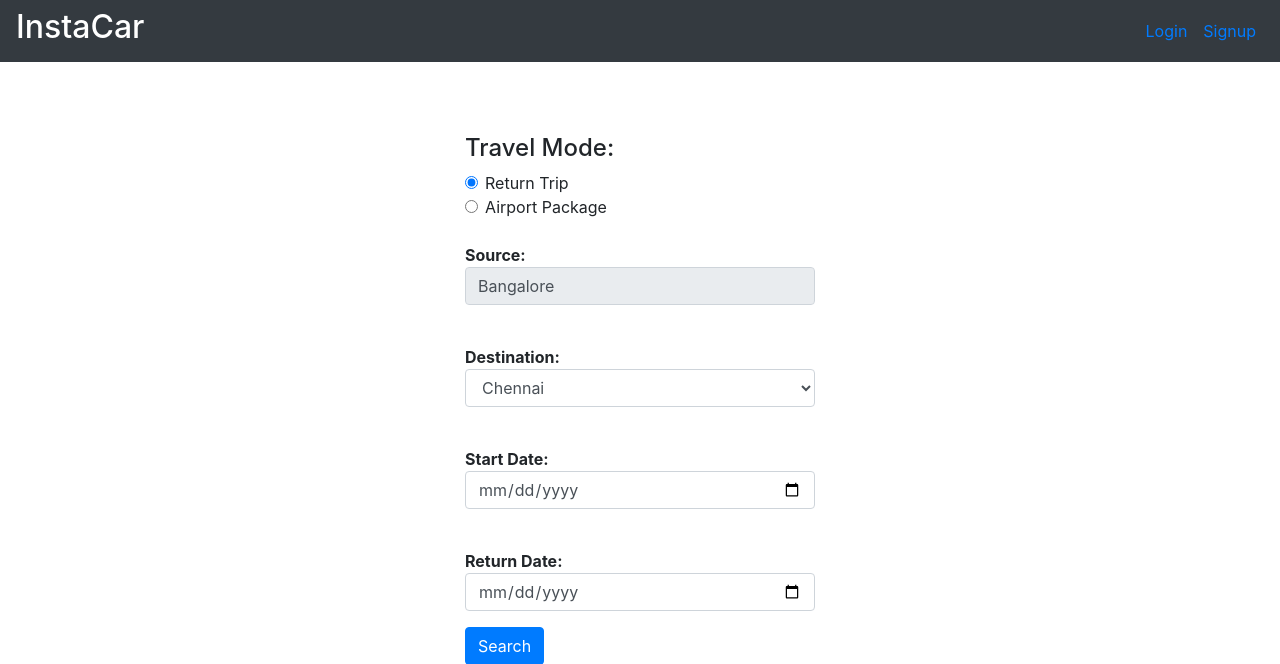
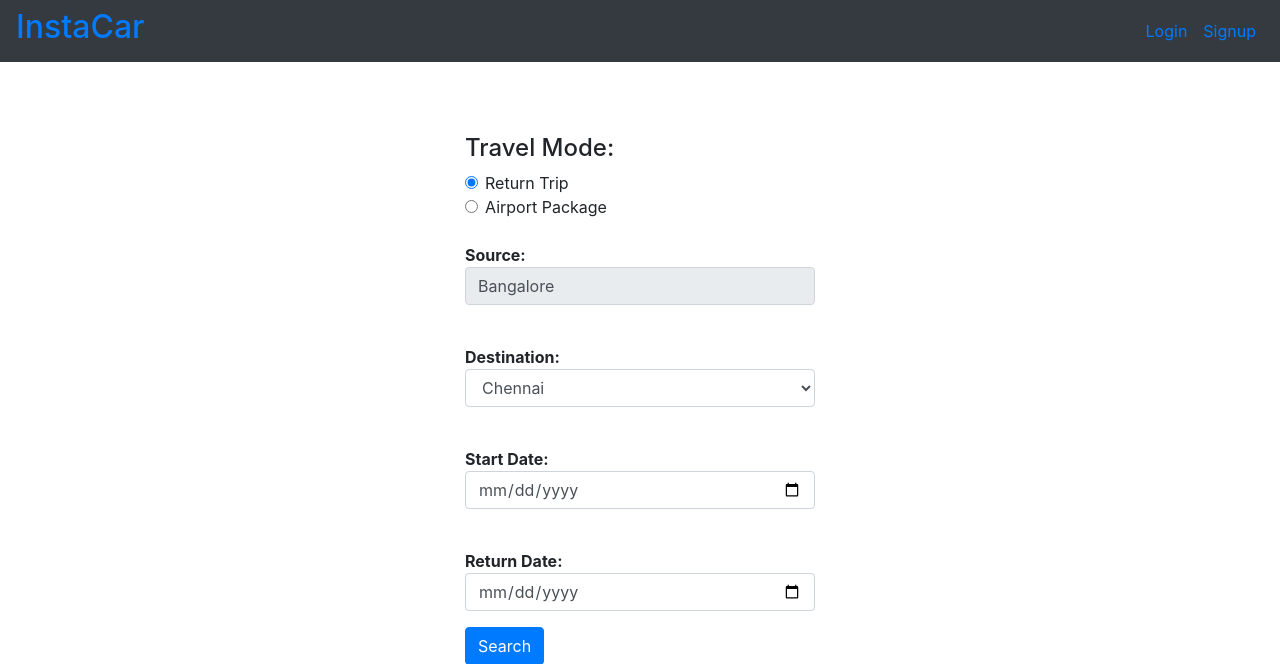
Before and after one commit to tahseen09/instacar, a Django app: page / in a window 1280 px wide. Shown: the top 664 px of the page. Run offline with Django 3.2, Linux system fonts and the light colour scheme; data comes from the database, SQL or seed files in the repository; some libraries are stand-ins or nearby versions.

Commit message:
Index Link Added

```diff
--- a/templates/carsearch.html
+++ b/templates/carsearch.html
@@ -20,7 +20,7 @@
         <script src="https://cdnjs.cloudflare.com/ajax/libs/popper.js/1.14.7/umd/popper.min.js" integrity="sha384-UO2eT0CpHqdSJQ6hJty5KVphtPhzWj9WO1clHTMGa3JDZwrnQq4sF86dIHNDz0W1" crossorigin="anonymous"></script>
 
         <nav class="navbar navbar-expand-sm bg-dark">
-            <h2 style="color:white;">InstaCar</h2>
+            <h2 style="color:white;"><a href="{% url 'index' %}">InstaCar</a></h2>
             <ul class="navbar-nav ml-auto">
                 {% if user.is_authenticated %}
                     <li class="nav-item"><a class="nav-link" href="{% url 'logout' %}">Logout</a></li>
--- a/templates/index.html
+++ b/templates/index.html
@@ -18,7 +18,7 @@
     <script src="https://cdnjs.cloudflare.com/ajax/libs/popper.js/1.14.7/umd/popper.min.js" integrity="sha384-UO2eT0CpHqdSJQ6hJty5KVphtPhzWj9WO1clHTMGa3JDZwrnQq4sF86dIHNDz0W1" crossorigin="anonymous"></script>
     <body>
         <nav class="navbar navbar-expand-sm bg-dark">
-            <h2 style="color:white;">InstaCar</h2>
+            <h2 style="color:white;"><a href="{% url 'index' %}">InstaCar</a></h2>
             <ul class="navbar-nav ml-auto">
                 {% if user.is_authenticated %}
                     <li class="nav-item"><a class="nav-link" href="{% url 'logout' %}">Logout</a></li>
--- a/templates/info.html
+++ b/templates/info.html
@@ -18,7 +18,7 @@
     <script src="https://cdnjs.cloudflare.com/ajax/libs/popper.js/1.14.7/umd/popper.min.js" integrity="sha384-UO2eT0CpHqdSJQ6hJty5KVphtPhzWj9WO1clHTMGa3JDZwrnQq4sF86dIHNDz0W1" crossorigin="anonymous"></script>
     <body>
         <nav class="navbar navbar-expand-sm bg-dark">
-            <h2 style="color:white;">InstaCar</h2>
+            <h2 style="color:white;"><a href="{% url 'index' %}">InstaCar</a></h2>
             <ul class="navbar-nav ml-auto">
                 {% if user.is_authenticated %}
                     <li class="nav-item"><a class="nav-link" href="{% url 'logout' %}">Logout</a></li>
--- a/templates/registration/login.html
+++ b/templates/registration/login.html
@@ -251,7 +251,7 @@
     </style>
     <body>
         <nav class="navbar navbar-expand-sm bg-dark">
-            <h2 style="color:white;">InstaCar</h2>
+            <h2 style="color:white;"><a href="{% url 'index' %}">InstaCar</a></h2>
             <ul class="navbar-nav ml-auto">
                 {% if user.is_authenticated %}
                 <li class="nav-item"><a class="nav-link" href="{% url 'logout' %}">Logout</a></li>
--- a/templates/signup.html
+++ b/templates/signup.html
@@ -250,7 +250,7 @@
 
     <body>
         <nav class="navbar navbar-expand-sm bg-dark">
-            <h2 style="color:white;">InstaCar</h2>
+            <h2 style="color:white;"><a href="{% url 'index' %}">InstaCar</a></h2>
             <ul class="navbar-nav ml-auto">
                 {% if user.is_authenticated %}
                 <li class="nav-item"><a class="nav-link" href="{% url 'logout' %}">Logout</a></li>
```
